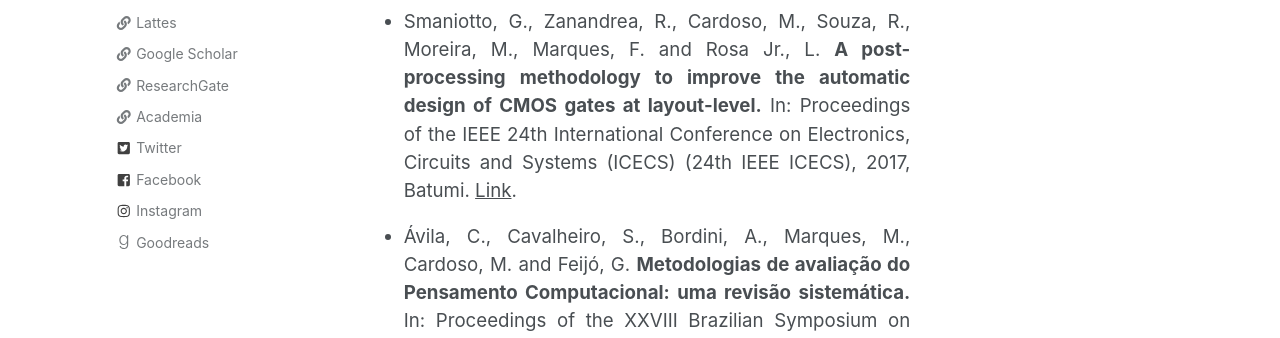
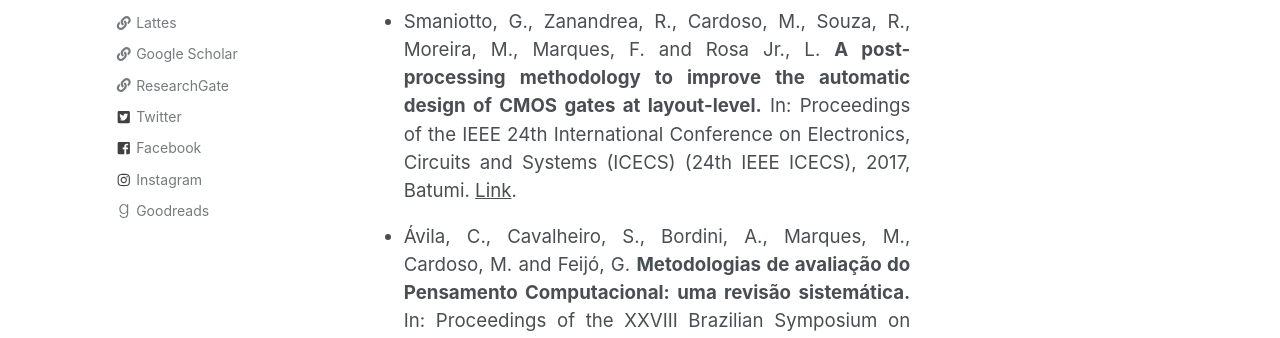
Before and after one commit to maiconsc/me, a Jekyll site: the page built from _pages/publications.MD, in a window 1280 px wide. Shown: the part 406-744 px from the top of the page. Built offline with Jekyll 4.4.1, drawn with Linux system fonts in a browser that asks for light colours; nearby versions of some CDN libraries; our own code applies the rules of GitHub Pages for plain Markdown files.

Commit message:
fixing links to scholar and reserachgate. academia removed.

```diff
--- a/_includes/author-profile.html
+++ b/_includes/author-profile.html
@@ -72,7 +72,7 @@
       </li>
 
       <li>
-        <a href="https://scholar.google.com.br/citations?user=000=pt-BR">
+        <a href="https://scholar.google.com.br/citations?user=J_F5eSsAAAAJ&hl">
           <i class="fas fa-fw fa-link" aria-hidden="true"></i> Google Scholar
         </a>
       </li>
@@ -80,12 +80,6 @@
       <li>
         <a href="https://researchgate.net/profile/Maicon_Cardoso">
           <i class="fas fa-fw fa-link" aria-hidden="true"></i> ResearchGate
-        </a>
-      </li>
-
-      <li>
-        <a href="https://academia.edu/MaiconCardoso">
-          <i class="fas fa-fw fa-link" aria-hidden="true"></i> Academia
         </a>
       </li>
 
--- a/_pages/publications.MD
+++ b/_pages/publications.MD
@@ -9,7 +9,7 @@ permalink: /publications/
 
 <hr>
 
-In this section you'll find my main papers published. Click [here](http://buscatextual.cnpq.br/buscatextual/visualizacv.do?id=K8755733D3){:target="\_blank"} if you want the full list of publications (portuguese and english), [here](https://scholar.google.com){:target="\_blank"} for my Google Scholar page or check out my curriculum vitae in [resume](/resume/) tab.
+In this section you'll find my main papers published. Click [here](http://buscatextual.cnpq.br/buscatextual/visualizacv.do?id=K8755733D3){:target="\_blank"} if you want the full list of publications (portuguese and english), [here](https://scholar.google.com.br/citations?user=J_F5eSsAAAAJ&hl){:target="\_blank"} for my Google Scholar page or check out my curriculum vitae in [resume](/resume/) tab.
 {: .text-justify}
 
 ## 2017
```
